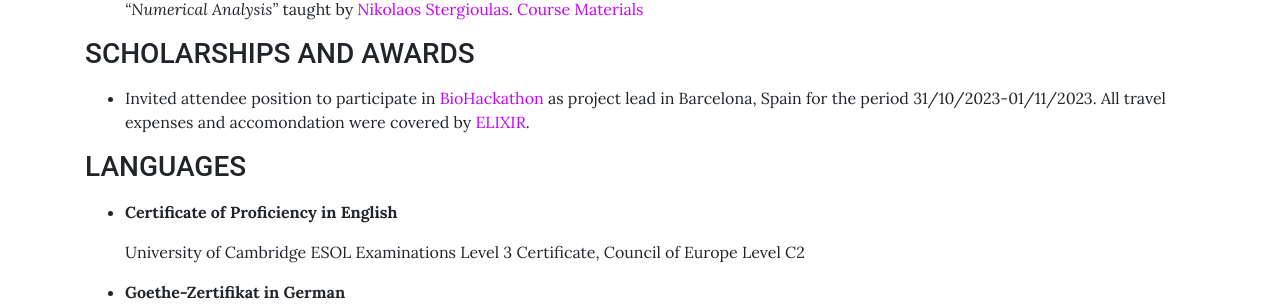
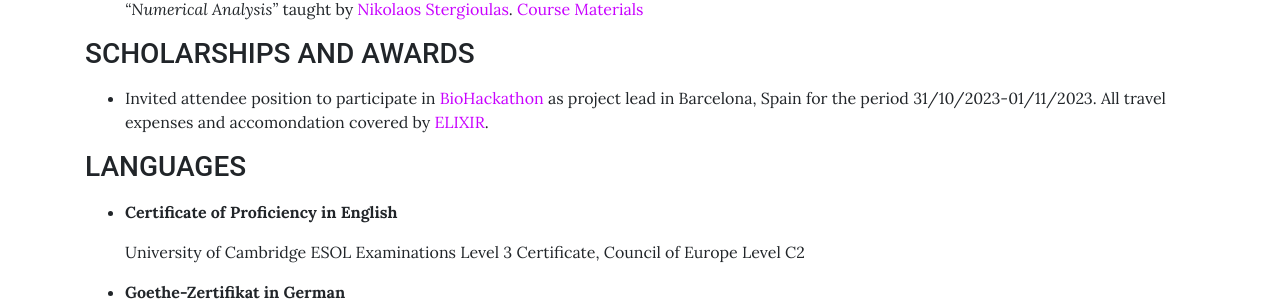
Before and after one commit to sfragkoul/sfragkoul.github.io, a Jekyll site: the page built from pages/CV.md, in a window 1280 px wide. Shown: the part 1558-1864 px from the top of the page. Built offline with Jekyll 4.4.1, drawn with Linux system fonts in a browser that asks for light colours.

Commit message:
Update CV.md

```diff
--- a/pages/CV.md
+++ b/pages/CV.md
@@ -72,7 +72,7 @@
 ### SCHOLARSHIPS AND AWARDS
 <p style="margin-bottom:15px"></p>
 
-- Invited attendee position to participate in [BioHackathon](https://biohackathon-europe.org/) as project lead in Barcelona, Spain for the period 31/10/2023-01/11/2023. All travel expenses and accomondation were covered by [ELIXIR](https://elixir-europe.org/).
+- Invited attendee position to participate in [BioHackathon](https://biohackathon-europe.org/) as project lead in Barcelona, Spain for the period 31/10/2023-01/11/2023. All travel expenses and accomondation covered by [ELIXIR](https://elixir-europe.org/).
 
 ### LANGUAGES
 <p style="margin-bottom:15px"></p>
```
